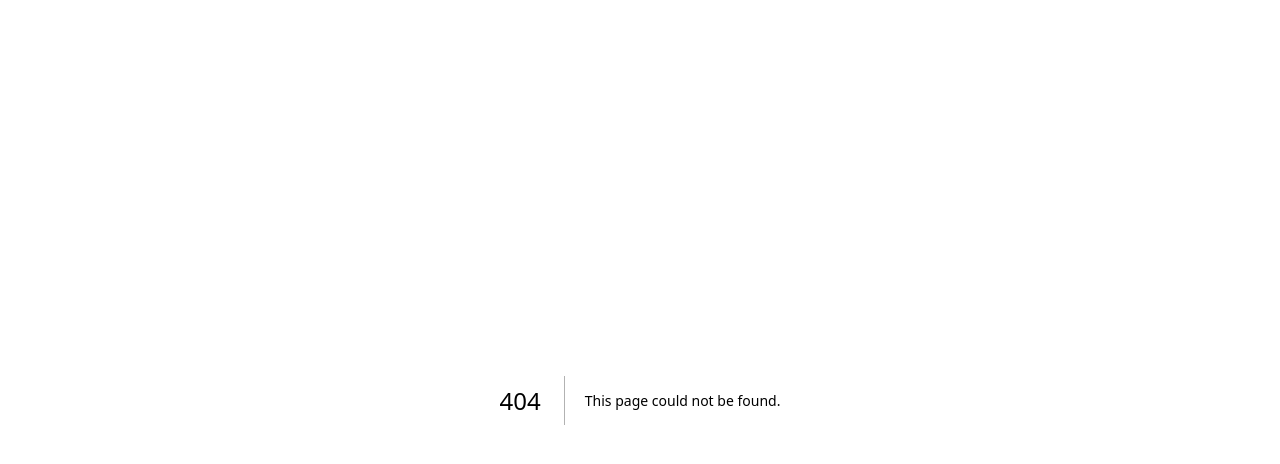
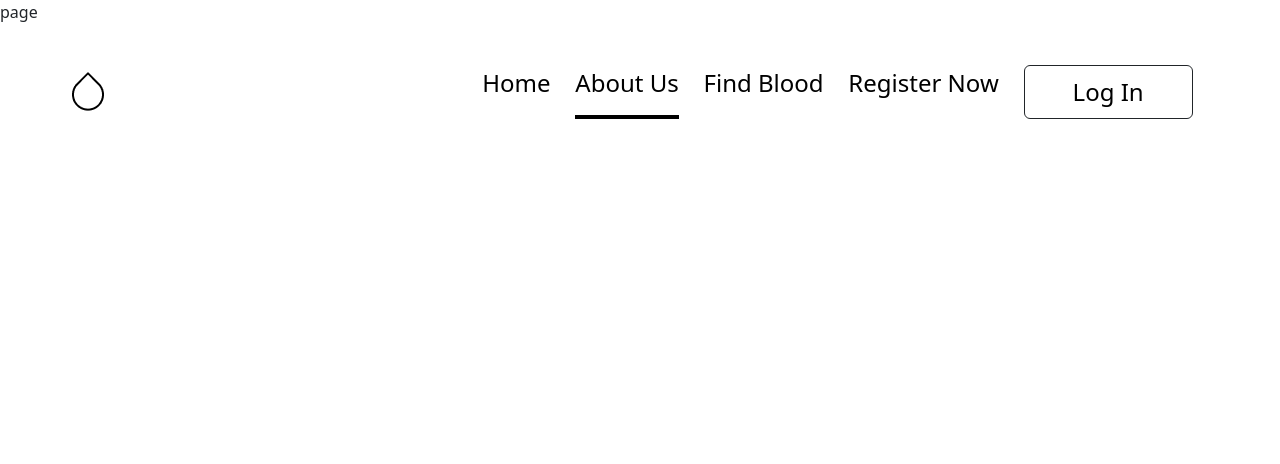
Before and after one commit to HishamIsmailp/BloodLink-web, a Next.js app: page /about-us in a window 1280 px wide. Before the commit this address had no page. Shown: the top 464 px of the page. Built offline with nearby package versions, Linux system fonts and the light colour scheme.

Commit message:
created nav bar

```diff
--- /dev/null
+++ b/src/app/about-us/page.tsx
@@ -0,0 +1,9 @@
+import React from 'react';
+
+function AboutUs() {
+  return (
+    <div>page</div>
+  )
+}
+
+export default AboutUs;
--- /dev/null
+++ b/src/app/components/NavBar.tsx
@@ -0,0 +1,31 @@
+'use client'
+import React from 'react';
+import Link from 'next/link';
+import Image from 'next/image';
+
+import Style from '../../styles/NavBar.module.css';
+import Logo from '../../utils/images/Logo.png';
+import { usePathname } from 'next/navigation';
+
+export default function NavBar() {
+
+    const pathname = usePathname();
+    const getActivePage = (currentPath: string, targetPath: string) => {
+        return currentPath === targetPath ? "4px solid #000" : "none";
+      };
+
+  return (
+    <nav className='d-flex align-items-center justify-content-between w-100'>
+        <Link href={"/"} className='d-flex bg-white rounded-circle p-3'>
+            <Image src={Logo} alt='logo-img' className='justify-content-start' />
+        </Link>
+        <div className={Style.navItems}>
+            <Link className={Style.navLinks} style={{ "borderBottom": getActivePage(pathname, "/") }} href={"/"}>Home</Link>
+            <Link className={Style.navLinks} style={{ "borderBottom": getActivePage(pathname, "/about-us") }} href={"/about-us"}>About Us</Link>
+            <Link className={Style.navLinks} style={{"borderBottom": getActivePage(pathname, "/find-blood")}} href={"/find-blood"}>Find Blood</Link>
+            <Link className={Style.navLinks} style={{"borderBottom": getActivePage(pathname, "/register-now")}} href={"/register-now"}>Register Now</Link>
+            <Link className={`${Style.navLinks} btn btn-outline-dark p-2 ps-5 pe-5`} href={"/login"}>Log In</Link>
+        </div>
+    </nav>
+  )
+}
--- a/src/app/globals.css
+++ b/src/app/globals.css
@@ -1,107 +1,13 @@
-:root {
-  --max-width: 1100px;
-  --border-radius: 12px;
-  --font-mono: ui-monospace, Menlo, Monaco, "Cascadia Mono", "Segoe UI Mono",
-    "Roboto Mono", "Oxygen Mono", "Ubuntu Monospace", "Source Code Pro",
-    "Fira Mono", "Droid Sans Mono", "Courier New", monospace;
-
-  --foreground-rgb: 0, 0, 0;
-  --background-start-rgb: 214, 219, 220;
-  --background-end-rgb: 255, 255, 255;
-
-  --primary-glow: conic-gradient(
-    from 180deg at 50% 50%,
-    #16abff33 0deg,
-    #0885ff33 55deg,
-    #54d6ff33 120deg,
-    #0071ff33 160deg,
-    transparent 360deg
-  );
-  --secondary-glow: radial-gradient(
-    rgba(255, 255, 255, 1),
-    rgba(255, 255, 255, 0)
-  );
-
-  --tile-start-rgb: 239, 245, 249;
-  --tile-end-rgb: 228, 232, 233;
-  --tile-border: conic-gradient(
-    #00000080,
-    #00000040,
-    #00000030,
-    #00000020,
-    #00000010,
-    #00000010,
-    #00000080
-  );
-
-  --callout-rgb: 238, 240, 241;
-  --callout-border-rgb: 172, 175, 176;
-  --card-rgb: 180, 185, 188;
-  --card-border-rgb: 131, 134, 135;
-}
-
-@media (prefers-color-scheme: dark) {
-  :root {
-    --foreground-rgb: 255, 255, 255;
-    --background-start-rgb: 0, 0, 0;
-    --background-end-rgb: 0, 0, 0;
-
-    --primary-glow: radial-gradient(rgba(1, 65, 255, 0.4), rgba(1, 65, 255, 0));
-    --secondary-glow: linear-gradient(
-      to bottom right,
-      rgba(1, 65, 255, 0),
-      rgba(1, 65, 255, 0),
-      rgba(1, 65, 255, 0.3)
-    );
-
-    --tile-start-rgb: 2, 13, 46;
-    --tile-end-rgb: 2, 5, 19;
-    --tile-border: conic-gradient(
-      #ffffff80,
-      #ffffff40,
-      #ffffff30,
-      #ffffff20,
-      #ffffff10,
-      #ffffff10,
-      #ffffff80
-    );
-
-    --callout-rgb: 20, 20, 20;
-    --callout-border-rgb: 108, 108, 108;
-    --card-rgb: 100, 100, 100;
-    --card-border-rgb: 200, 200, 200;
-  }
-}
-
-* {
-  box-sizing: border-box;
-  padding: 0;
-  margin: 0;
-}
-
-html,
-body {
-  max-width: 100vw;
-  overflow-x: hidden;
+@font-face {
+  font-family: "Poppins";
+  font-style: normal;
+  font-weight: 400;
+  src: url("https://fonts.gstatic.com/s/poppins/v15/pxiByp8kv8JHgFVrLCz7Z1xlFQ.woff2")
+    format("woff2");
 }
 
 body {
-  color: rgb(var(--foreground-rgb));
-  background: linear-gradient(
-      to bottom,
-      transparent,
-      rgb(var(--background-end-rgb))
-    )
-    rgb(var(--background-start-rgb));
+  margin: 0;
+  padding: 0;
+  font-family: "Poppins", sans-serif;
 }
-
-a {
-  color: inherit;
-  text-decoration: none;
-}
-
-@media (prefers-color-scheme: dark) {
-  html {
-    color-scheme: dark;
-  }
-}
--- a/src/app/layout.tsx
+++ b/src/app/layout.tsx
@@ -1,13 +1,8 @@
 import type { Metadata } from "next";
-import { Poppins } from "next/font/google";
 import "./globals.css";
 import "bootstrap/dist/css/bootstrap.css";
 import BootstrapJs from "@/utils/bootstrap-js/BootstrapJs";
-
-const poppins = Poppins({
-  subsets: ["latin"],
-  weight: "100",
-});
+import NavBar from "./components/NavBar";
 
 export const metadata: Metadata = {
   title: "Create Next App",
@@ -21,7 +16,10 @@ export default function RootLayout({
 }>) {
   return (
     <html lang="en">
-      <body className={poppins.className}>{children}</body>
+      <body>
+        <div className="p-5 m-2 position-fixed top-0 w-100"><NavBar /></div>
+        <div>{children}</div>
+        </body>
       <BootstrapJs />
     </html>
   );
--- /dev/null
+++ b/src/styles/NavBar.module.css
@@ -0,0 +1,13 @@
+.navItems{
+    display: flex;
+    width: 60%;
+    justify-content: space-between;
+    margin-right: 4%;
+}
+.navLinks{
+    text-decoration: none;
+    align-items: center;
+    font-size: 24px !important;
+    color: #000;
+    font-weight: 400 !important;
+}
--- a/src/utils/bootstrap-js/BootstrapJs.tsx
+++ b/src/utils/bootstrap-js/BootstrapJs.tsx
@@ -1,3 +1,4 @@
+'use client'
 import { useEffect } from "react";
 
 export default function BootstrapJs() {
```
Also changed, not shown: src/app/page.module.css (deleted, +0 -230 lines), src/app/page.tsx (+6 -1 lines), src/utils/images/Logo.png, src/utils/images/banner.png (added).
